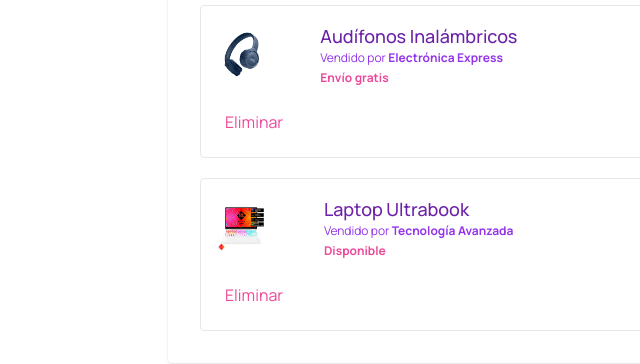
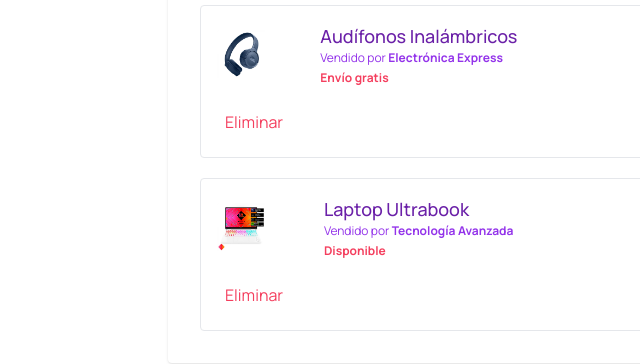
Before and after one commit to Lucer16/ProyectoTailwind, a plain HTML site: page index.html in a window 1280 px wide. Shown: the part 243-607 px from the top of the page, 0-640 px from the left. Drawn offline with nearby package versions, Linux system fonts and the light colour scheme.

Commit message:
Update index.html

```diff
--- a/index.html
+++ b/index.html
@@ -9,7 +9,7 @@
     <link rel="stylesheet" href="style.css">
 </head>
 
-<body class="fondo-rosa">
+<body class="fondo-gris">
     <header class="bg-purple-800 text-white py-4">
         <div class="container mx-auto px-10 max-w-screen-lg flex justify-between items-center">
             <h1 class="text-2xl font-bold">Mi Tienda</h1>
@@ -30,14 +30,14 @@
                 <div class="w-2/3">
                     <h3 class="text-lg font-medium text-purple-800">Audífonos Inalámbricos</h3>
                     <p class="text-purple-600 text-xs">Vendido por <b>Electrónica Express</b></p>
-                    <h4 class="text-pink-500 text-xs font-bold mt-1">Envío gratis</h4>
+                    <h4 class="text-rose-500 text-xs font-bold mt-1">Envío gratis</h4>
                 </div>
                 <div>
                     <h4 class="text-3xl font-medium text-purple-800"><sup class="text-lg text-purple-500">$</sup> 120</h4>
                     <h5 class="text-sm font-bold text-purple-500">10% de descuento</h5>
                 </div>
                 <div class="w-full flex justify-between mt-4">
-                    <button class="text-pink-500 hover:bg-pink-100 px-2">Eliminar</button>
+                    <button class="text-rose-500 hover:bg-rose-100 px-2">Eliminar</button>
                     <label class="block uppercase tracking-wide text-purple-700 text-xs" for="cantidad-1">
                         Cantidad
                         <select class="ml-3 text-sm bg-purple-800 border border-purple-200 text-white p-2 rounded leading-tight"
@@ -54,14 +54,14 @@
                 <div class="w-2/3">
                     <h3 class="text-lg font-medium text-purple-800">Laptop Ultrabook</h3>
                     <p class="text-purple-600 text-xs">Vendido por <b>Tecnología Avanzada</b></p>
-                    <h4 class="text-pink-500 text-xs font-bold mt-1">Disponible</h4>
+                    <h4 class="text-rose-500 text-xs font-bold mt-1">Disponible</h4>
                 </div>
                 <div>
                     <h4 class="text-3xl font-medium text-purple-800"><sup class="text-lg text-purple-500">$</sup> 850</h4>
                     <h5 class="text-sm font-bold text-purple-500">5% de descuento</h5>
                 </div>
                 <div class="w-full flex justify-between mt-4">
-                    <button class="text-pink-500 hover:bg-pink-100 px-2">Eliminar</button>
+                    <button class="text-rose-500 hover:bg-rose-100 px-2">Eliminar</button>
                     <label class="block uppercase tracking-wide text-purple-700 text-xs" for="cantidad-2">
                         Cantidad
                         <select class="ml-3 text-sm bg-purple-800 border border-purple-200 text-white p-2 rounded leading-tight"
```
